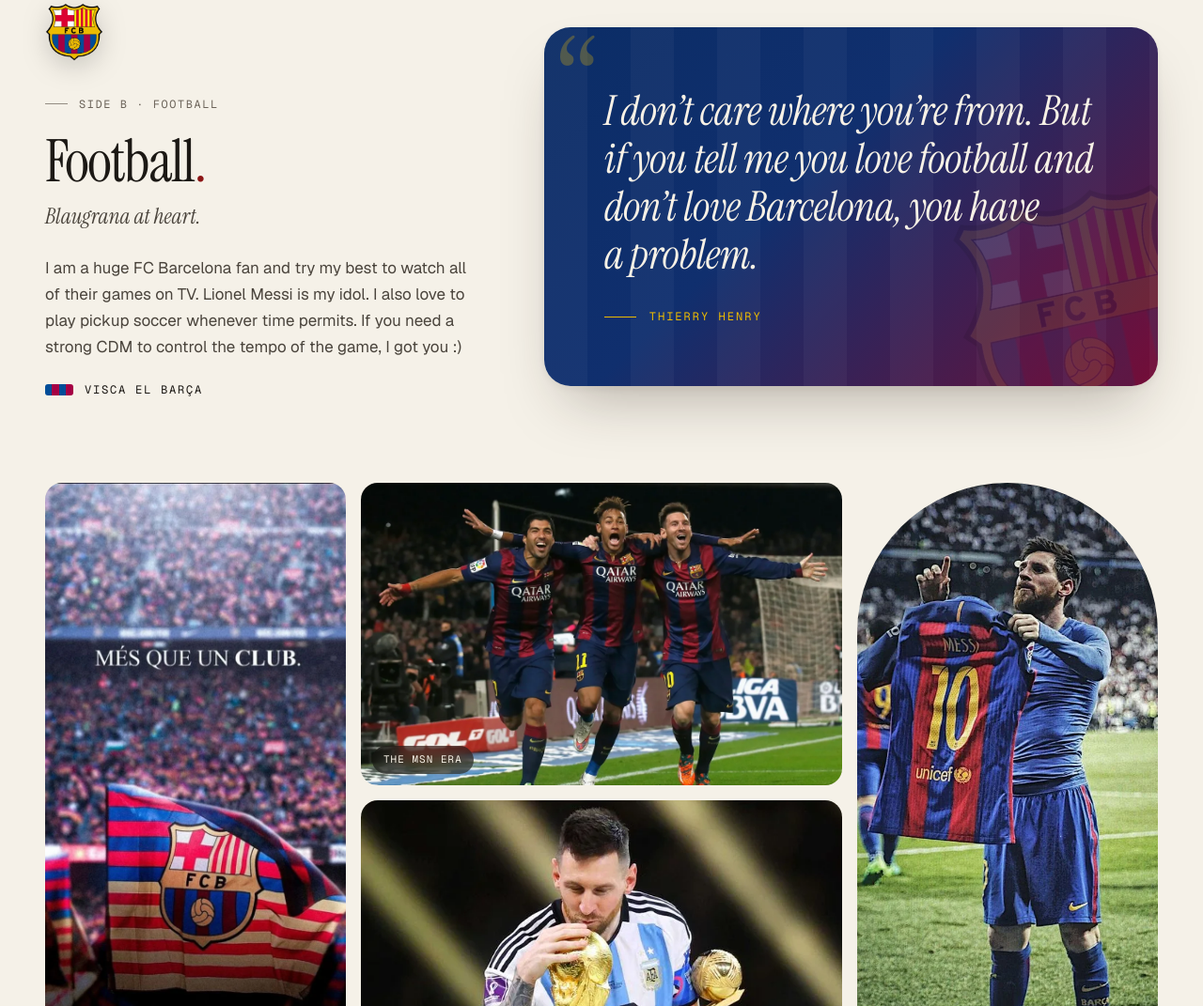
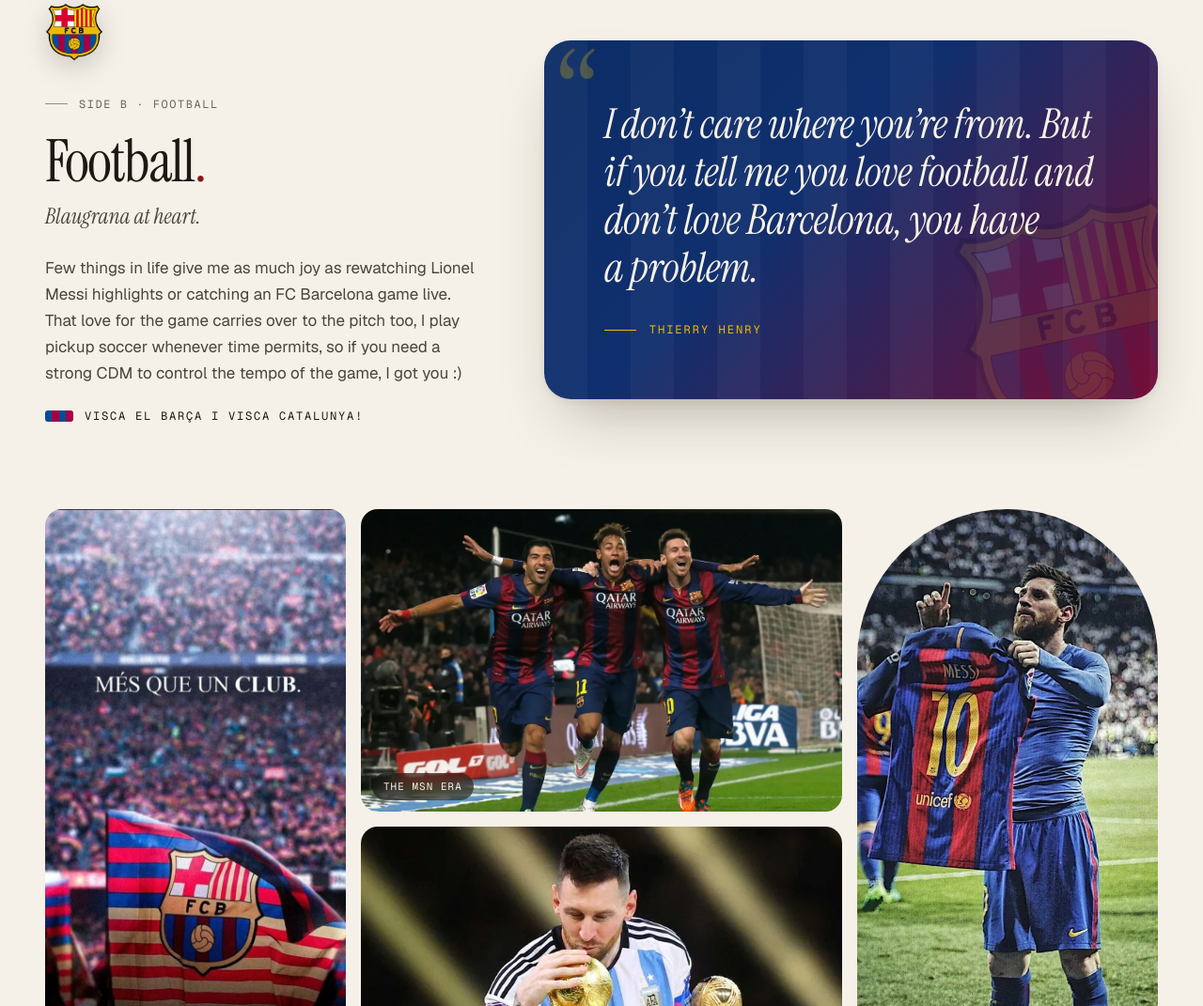
Before and after one commit to sdhar1602/sdhar1602.github.io, a plain HTML site: page hobbies.html in a window 1280 px wide. Shown: the part 1994-3065 px from the top of the page at 94% size. Drawn offline with nearby package versions, Linux system fonts and the light colour scheme.

Commit message:
revision
Updated personal description

```diff
--- a/hobbies.html
+++ b/hobbies.html
@@ -180,9 +180,9 @@
           <h2 id="football-title" class="h2">Football<span class="dot">.</span></h2>
           <p class="pitch-sub">Blaugrana at heart.</p>
           <div class="prose">
-            <p>I am a huge FC Barcelona fan and try my best to watch all of their games on TV. Lionel Messi is my idol. I also love to play pickup soccer whenever time permits. If you need a strong CDM to control the tempo of the game, I got you :)</p>
+            <p>Few things in life give me as much joy as rewatching Lionel Messi highlights or catching an FC Barcelona game live. That love for the game carries over to the pitch too, I play pickup soccer whenever time permits, so if you need a strong CDM to control the tempo of the game, I got you :)</p>
           </div>
-          <p class="visca">Visca el Barça</p>
+          <p class="visca">Visca el Barça i visca Catalunya!</p>
         </div>
 
         <blockquote class="henry reveal" style="--d:.1s">
```
